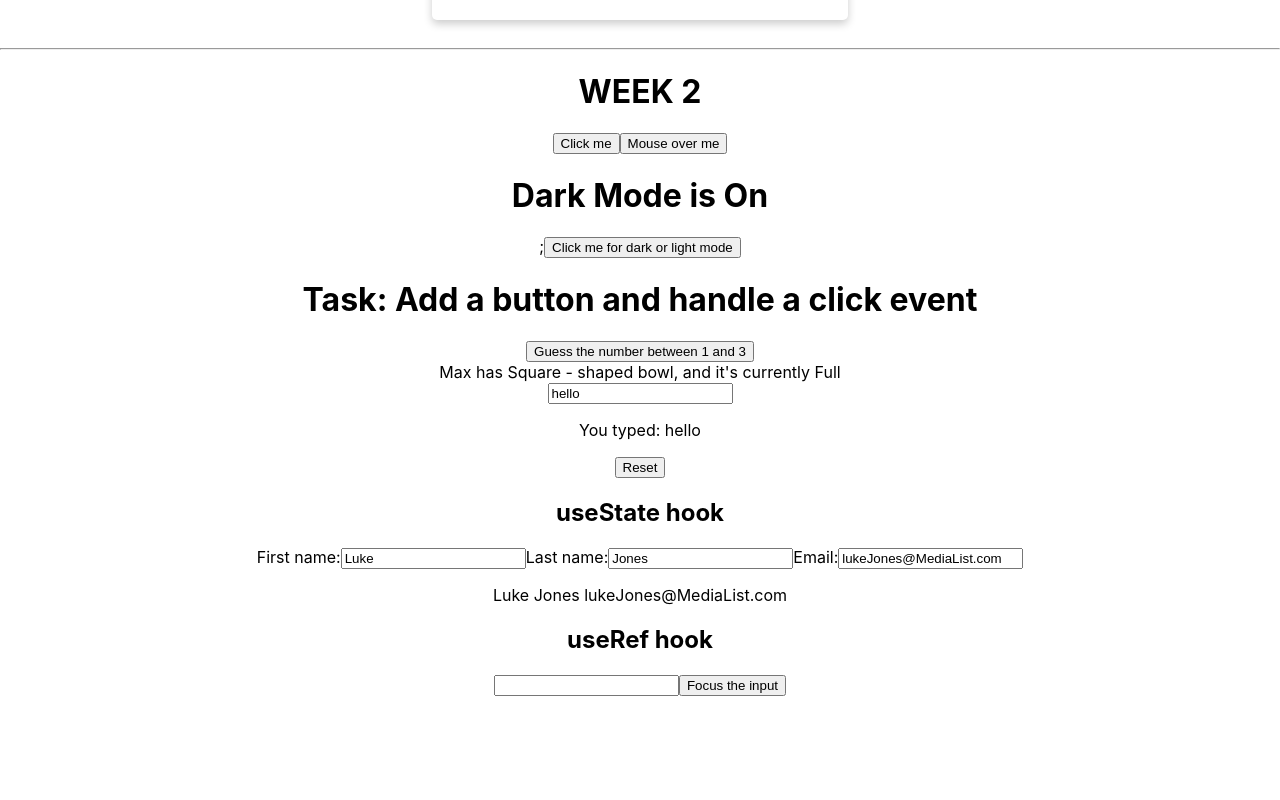
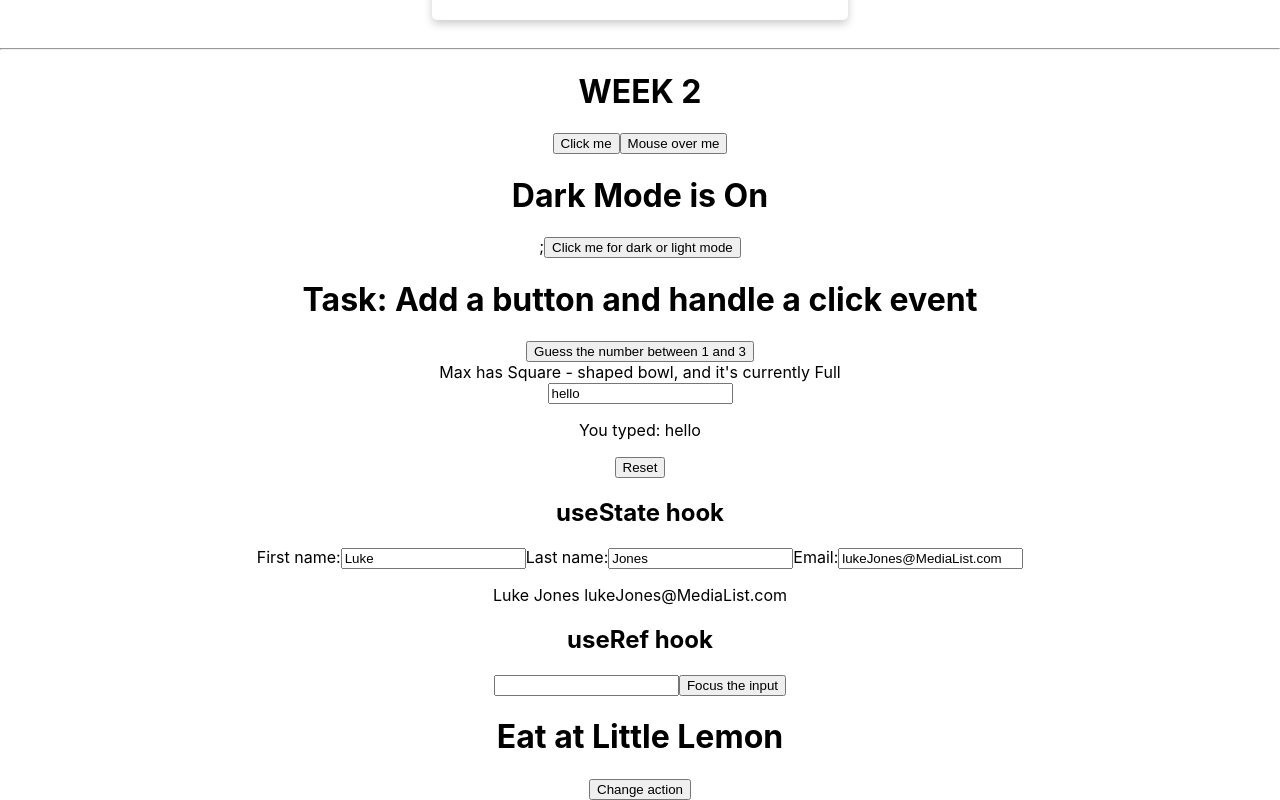
Before and after one commit to dwaxgio/meta-react-core, a React (Create React App) app: page / in a window 1280 px wide. Shown: the part 1273-2073 px from the top of the page. Before the commit the page ends 1969 px from the top, so only its background shows below. Built offline with nearby package versions, Linux system fonts and the light colour scheme.

Commit message:
Observing state components added

```diff
--- a/src/App.js
+++ b/src/App.js
@@ -12,6 +12,7 @@ import DynamicEvent from "./components/DynamicEvent";
 import DataFlowParent from "./components/DataFlowParent";
 import Hook from "./components/Hook";
 import HookForm from "./components/HookForm";
+import ObservingStateParent from "./components/ObservingStateParent";
 
 const bool = false;
 const str1 = "just";
@@ -43,6 +44,7 @@ function App() {
         <DataFlowParent />
         <Hook />
         <HookForm />
+        <ObservingStateParent />
       </div>
     </div>
   );
--- /dev/null
+++ b/src/components/ObservingStateChild.js
@@ -0,0 +1,5 @@
+const ObservingStateChild = (props) => {
+  return <h1>{props.message}</h1>;
+};
+
+export default ObservingStateChild;
--- /dev/null
+++ b/src/components/ObservingStateParent.js
@@ -0,0 +1,19 @@
+import ObservingStateChild from "./ObservingStateChild";
+import { useState } from "react";
+
+const ObservingStateParent = () => {
+  const [word, setWord] = useState("Eat");
+
+  const handleClick = () => {
+    setWord("Drink");
+  };
+
+  return (
+    <>
+      <ObservingStateChild message={word + " at Little Lemon"} />
+      <button onClick={handleClick}>Change action</button>
+    </>
+  );
+};
+
+export default ObservingStateParent;
```
